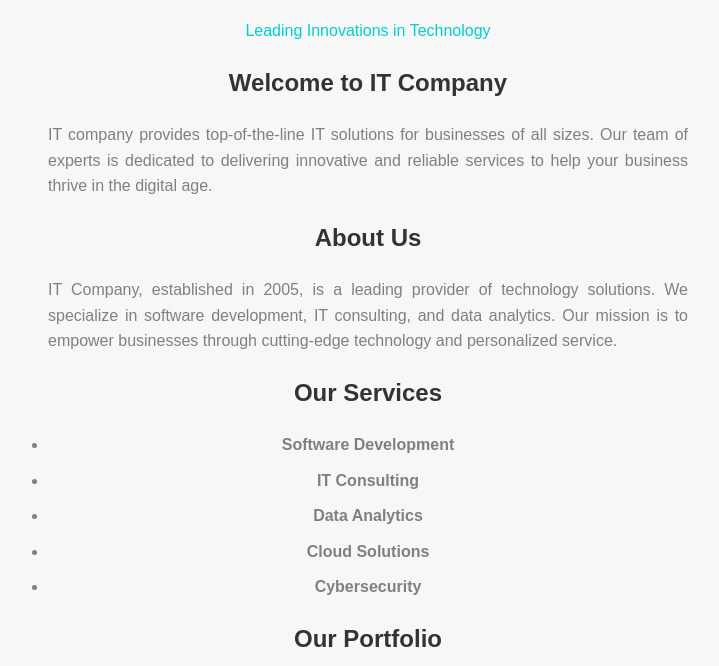
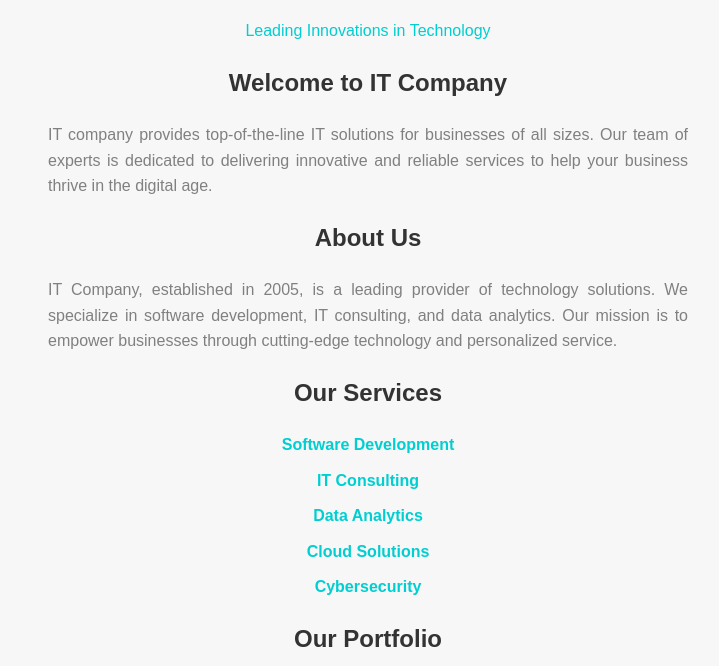
Before and after one commit to tanishq-tamiri/html-project, a plain HTML site: page index.html in a window 1280 px wide. Shown: the part 458-1124 px from the top of the page, without its empty margins (272-991 px from the left). Drawn offline with Linux system fonts and the light colour scheme.

Commit message:
Update index.html

```diff
--- a/index.html
+++ b/index.html
@@ -43,7 +43,7 @@
         </div>
     </section>
 
-    <section id="services-section" class="segment">
+    <section id="services-section" class="segment-list">
         <div class="wrapper">
             <h2>Our Services</h2>
             <ul>
```
